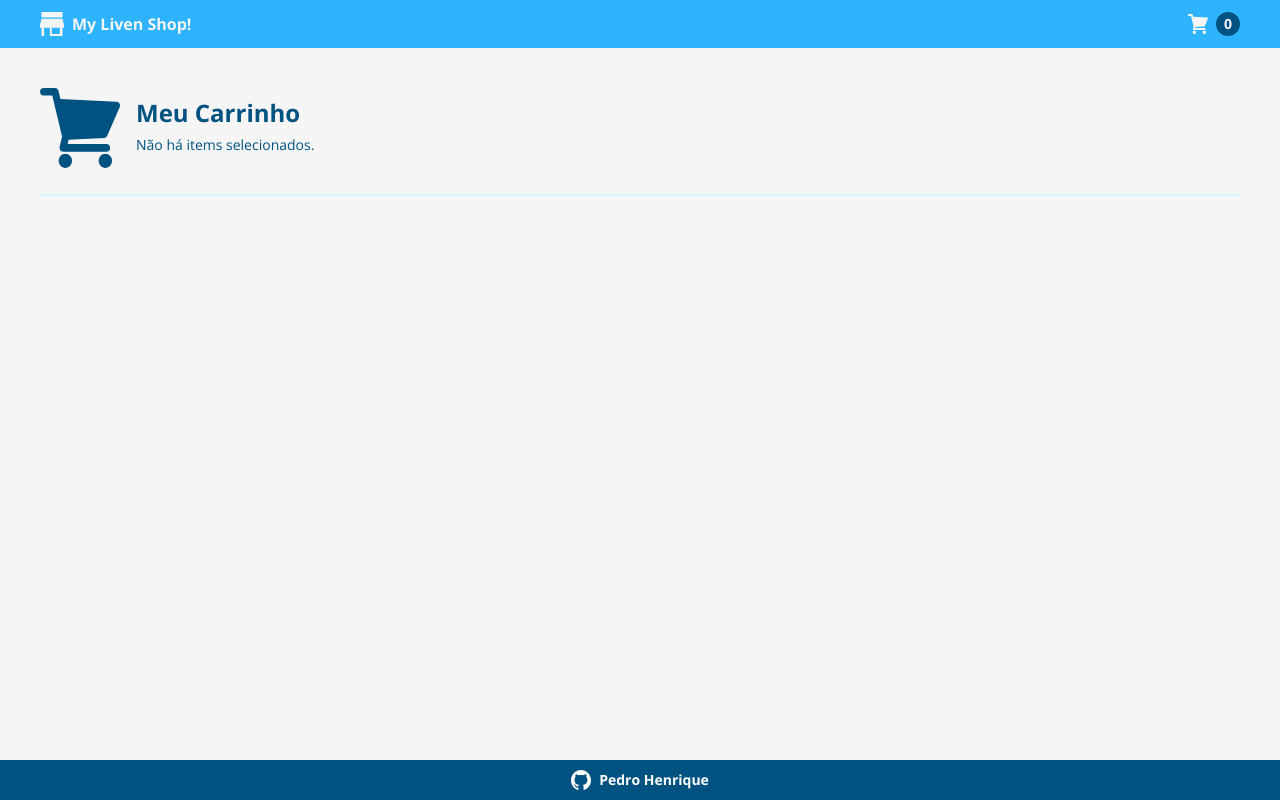
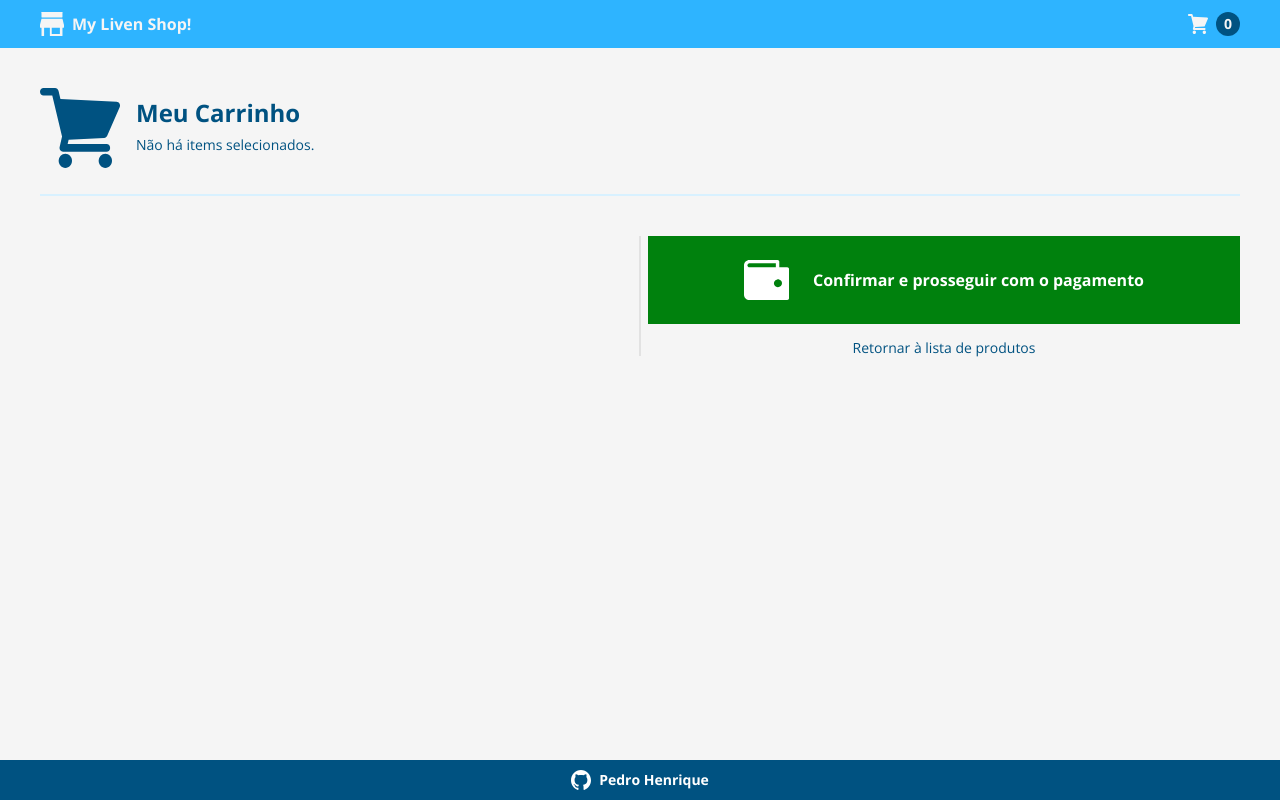
Before and after one commit to p-h-marques/mylivenshop, a React (Create React App) app: page /cart in a window 1280 px wide. Built offline with nearby package versions, Linux system fonts and the light colour scheme; the HTML template or start-up script is replaced by a standard one.

Commit message:
Viabilizando ações na página de checkout

```diff
--- /dev/null
+++ b/src/components/action/index.jsx
@@ -0,0 +1,18 @@
+import React from 'react'
+import {ActionStyles} from './styles.js'
+
+import ImgWallet from '../../assets/images/wallet.svg'
+
+const Action = () => {
+    return (
+        <ActionStyles>
+            <img
+                src={ImgWallet}
+                alt="Confirmar e prosseguir com o pagamento"
+            />
+            <span>Confirmar e prosseguir com o pagamento</span>
+        </ActionStyles>
+    )
+}
+
+export default Action
--- /dev/null
+++ b/src/components/action/styles.js
@@ -0,0 +1,28 @@
+import styled from 'styled-components'
+import measures from '../../styles/measures'
+import colors from '../../styles/colors'
+
+export const ActionStyles = styled.div`
+    width: 100%;
+    display: flex;
+    align-items: center;
+    justify-content: center;
+    gap: ${measures[3]};
+    background-color: ${colors.success};
+    padding: ${measures[3]};
+    cursor: pointer;
+
+    &:hover{
+        background-color: ${colors.successHover};
+    }
+
+    img {
+        height: ${measures[5]};
+    }
+
+    span{
+        font-weight: bold;
+        color: ${colors.white};
+        text-align: center;
+    }
+`
--- a/src/pages/cart/index.jsx
+++ b/src/pages/cart/index.jsx
@@ -1,10 +1,12 @@
 import React, {useCallback, useContext, useEffect} from 'react'
-import {ProductsStyles} from './styles.js'
+import { Link } from 'react-router-dom'
+import {CartStyles} from './styles.js'
 
 import Context from '../../state/Context'
 import { getCartCountProduct, changeCartProductCount } from '../../utils/functions.js'
 
 import Product from '../../components/product'
+import Action from '../../components/action'
 
 const Cart = () => {
     const {state, dispatch} = useContext(Context)
@@ -23,7 +25,8 @@ const Cart = () => {
     }, [state.cart])
 
     return (
-        <ProductsStyles>
+        <CartStyles>
+            <div className="grid">
                 {
                     state.cart.map(product => {
                         const productInCart = state.products.filter(
@@ -63,7 +66,15 @@ const Cart = () => {
                         )
                     })
                 }
-        </ProductsStyles>
+            </div>
+            <div className="actions">
+                <Action />
+
+                <Link to="/products">
+                    Retornar à lista de produtos
+                </Link>
+            </div>
+        </CartStyles>
     )
 }
 
--- a/src/pages/cart/styles.js
+++ b/src/pages/cart/styles.js
@@ -1,7 +1,50 @@
 import styled from 'styled-components'
-// import measures from '../../styles/measures'
-// import colors from '../../styles/colors'
+import measures from '../../styles/measures'
+import colors from '../../styles/colors'
 
-export const ProductsStyles = styled.div`
+export const CartStyles = styled.div`
+    display: flex;
+    justify-content: center;
 
+    div.grid, div.actions{
+        flex-grow: 1;
+        flex-basis: 0px;
+    }
+
+    div.grid{
+        padding-right: 7px;
+        margin-right: 7px;
+        border-right: 2px solid ${colors.medium};
+        display: flex;
+        flex-direction: column;
+        gap: ${measures[2]};
+    }
+
+    a{
+        display: block;
+        margin-top: ${measures[2]};
+        font-size: 14px;
+        text-align: center;
+    }
+
+    a, a:hover, a:focus, a:active{
+        color: ${colors.dark};
+    }
+
+    a:hover{
+        text-decoration: underline;
+    }
+
+    @media(max-width: 991px){
+        flex-direction: column;
+
+        div.grid{
+            padding-right: 0px;
+            padding-bottom: 7px;
+            margin-right: 0px;
+            margin-bottom: 7px;
+            border-right: unset;
+            border-bottom: 2px solid ${colors.medium};
+        }
+    }
 `
--- a/src/styles/colors.js
+++ b/src/styles/colors.js
@@ -8,6 +8,7 @@ const colors = {
     gray: '#4D4D4D',
     black: '#2B2B2B',
     success: '#00810D',
+    successHover: '#009E10',
     danger: '#B80000',
 }
 
```
Also changed, not shown: src/assets/images/wallet.svg (added). Lines whose indentation alone changed are shown as unchanged.
